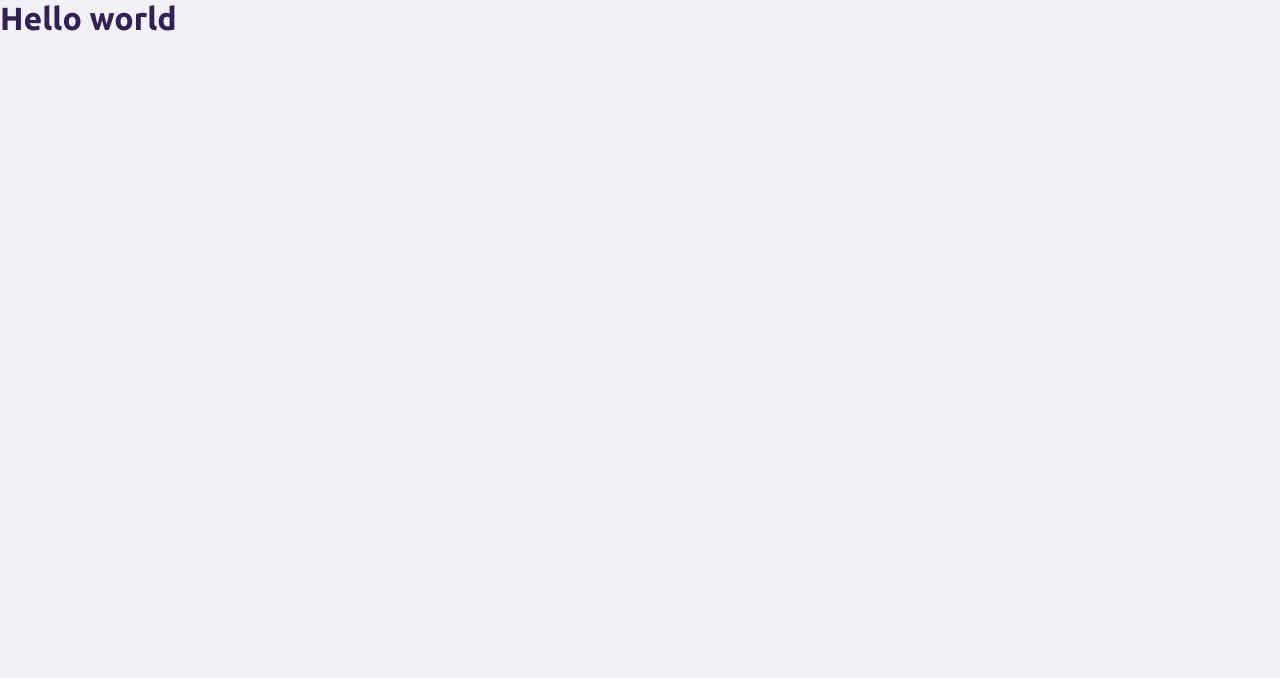
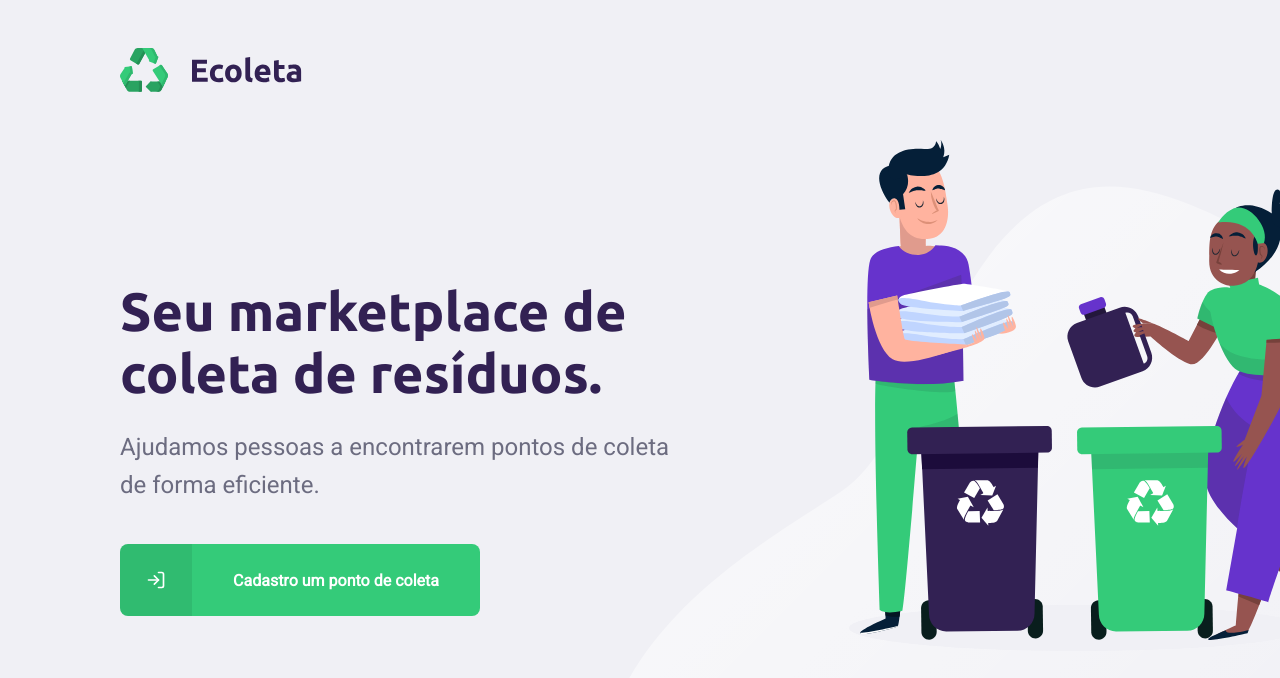
Before and after one commit to RodrigoStuani/nlw, a React (Create React App) app in the folder web/: page / in a window 1280 px wide. Shown: the top 678 px of the page. Built offline with nearby package versions, Linux system fonts and the light colour scheme.

Commit message:
Ajustado para buscar direto do arq routes.

```diff
--- a/web/src/App.tsx
+++ b/web/src/App.tsx
@@ -1,11 +1,11 @@
 import React from 'react';
 import './App.css';
-//import Home from './pages/Home';
-import CreatePoint from './pages/CreatePoint';
+
+import Routes from './routes';
 
 function App() {
   return (
-    <CreatePoint />
+    <Routes />
   );
 }
 
```
